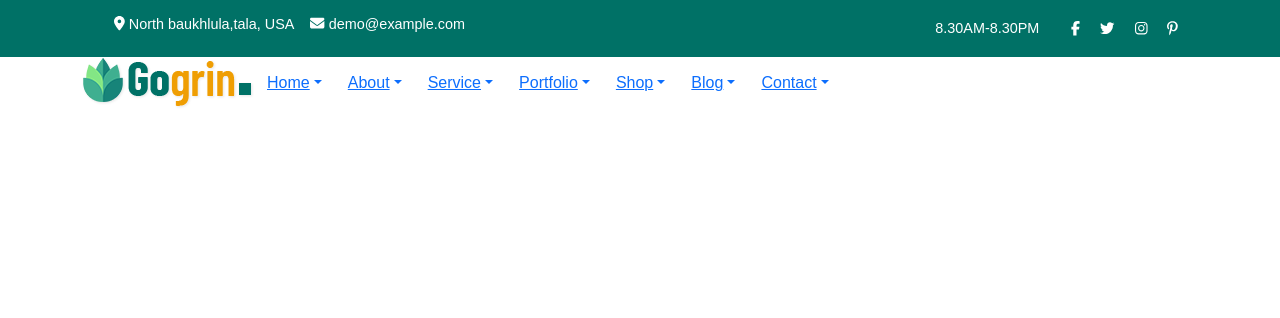
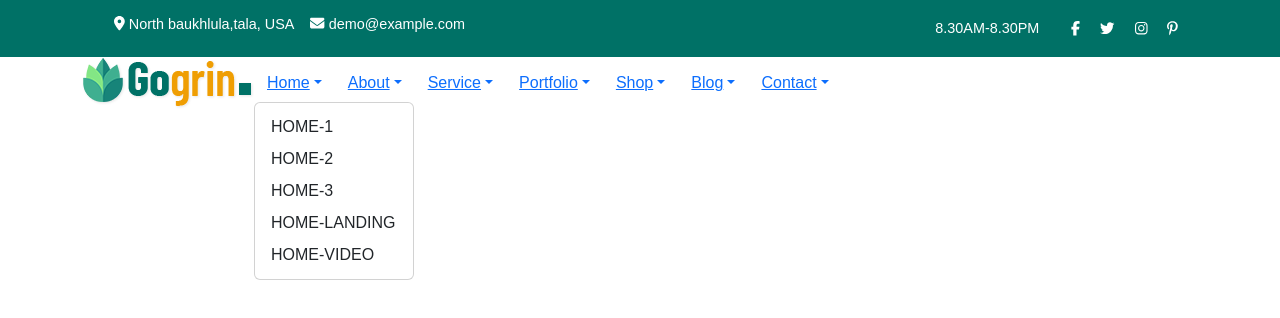
Before and after one commit to Flopiras/proj-html-vuejs, a Vue app: page / in a window 1280 px wide. Both pictures are taken after a click on the button "Home". Shown: the top 318 px of the page. Built offline with nearby package versions, Linux system fonts and the light colour scheme.

Commit message:
add toggle effect

```diff
--- a/src/components/BaseDropdown.vue
+++ b/src/components/BaseDropdown.vue
@@ -1,16 +1,26 @@
 <script>
 export default {
+    data() {
+        return {
+            isClicked: false
+        }
+    },
     props: {
         placeholder: String
     },
+    methods: {
+        toggleMenu() {
+            this.isClicked = !this.isClicked;
+        }
+    }
 }
 </script>
 
 <template>
     <div class="dropdown">
-        <button class="btn btn-link dropdown-toggle">{{ placeholder }}</button>
+        <button @click="toggleMenu" class="btn btn-link dropdown-toggle">{{ placeholder }}</button>
 
-        <ul class="dropdown-menu">
+        <ul :class="{ show: isClicked }" class="dropdown-menu">
             <li><a class="dropdown-item" href="#">HOME-1</a></li>
             <li><a class="dropdown-item" href="#">HOME-2</a></li>
             <li><a class="dropdown-item" href="#">HOME-3</a></li>
```
